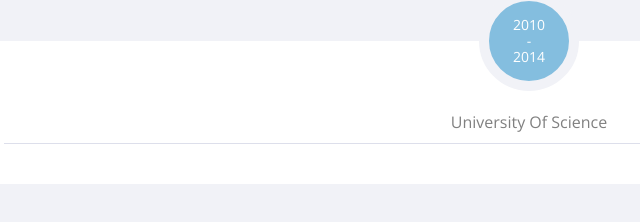
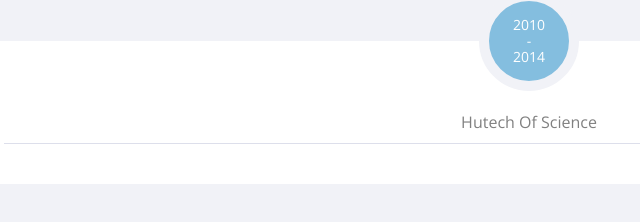
Before and after one commit to nguyenthanhgiau/nguyenthanhgiau.github.io, a plain HTML site: page index.html in a window 1280 px wide. Shown: the part 2639-2861 px from the top of the page, 111-751 px from the left. Drawn offline with nearby package versions, Linux system fonts and the light colour scheme.

Commit message:
change info

```diff
--- a/index.html
+++ b/index.html
@@ -274,7 +274,7 @@
                             </div>
                             <!-- /.edu-time -->
                             <div class="edu-title">
-                                <p class="edu-inst">University Of Science</p>
+                                <p class="edu-inst">Hutech Of Science</p>
                             </div>
                             <!-- /.edu-title -->
                              <div class="edu-comments">
```
